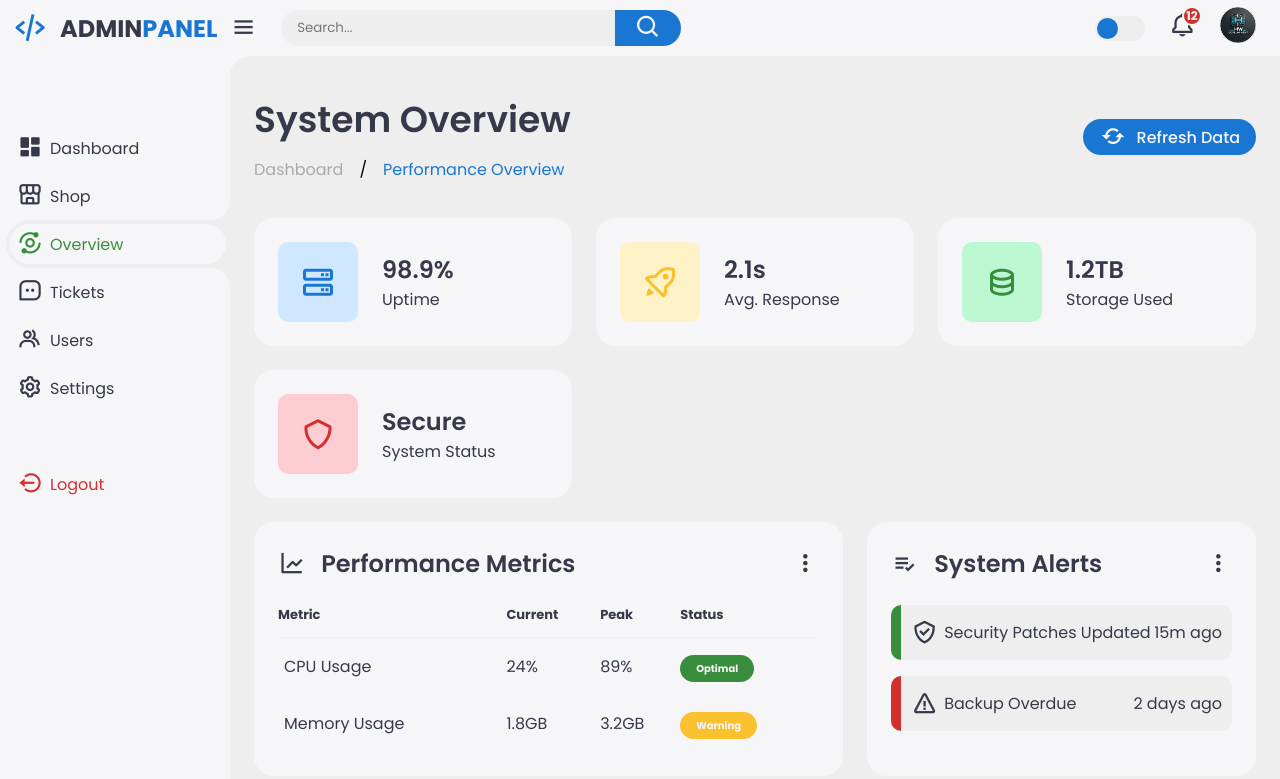
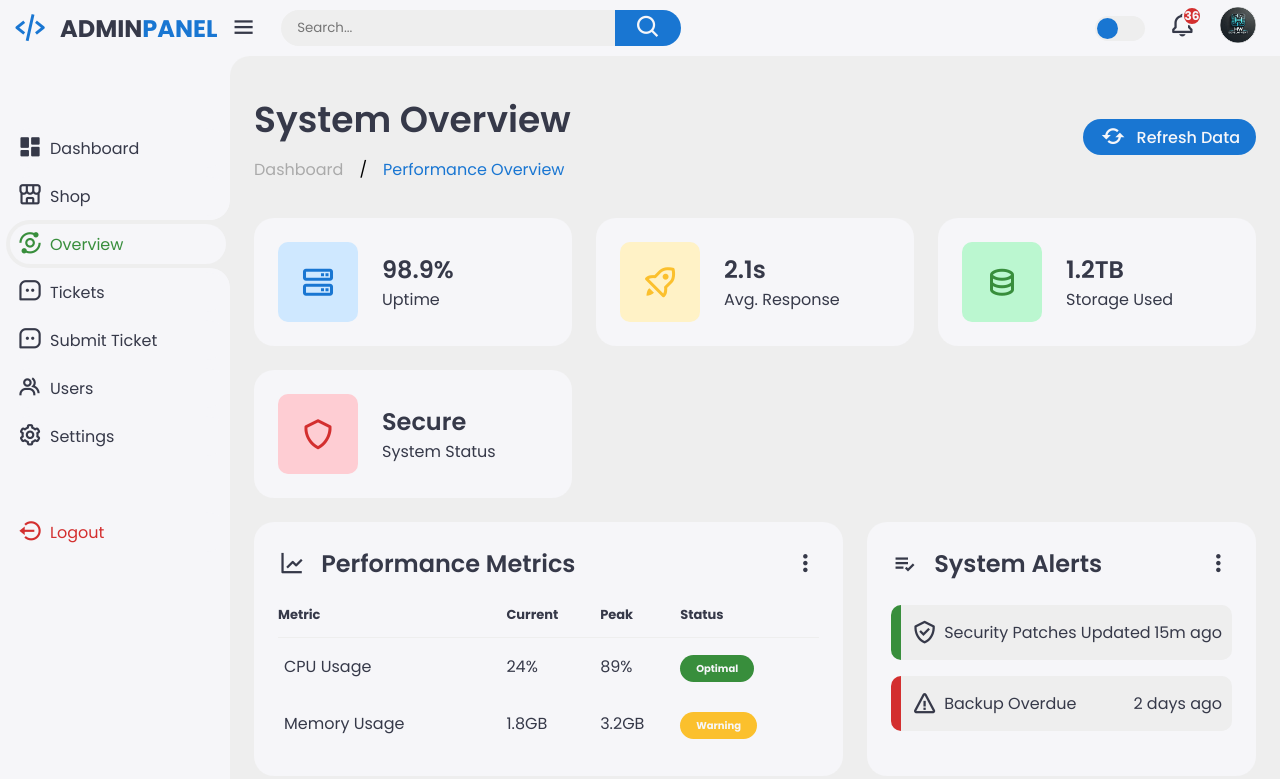
Before and after one commit to Mistrix00/website, a plain HTML site: page overview.html in a window 1280 px wide. Drawn offline with nearby package versions, Linux system fonts and the light colour scheme; a script that the page names is missing.

Commit message:
Update overview.html

```diff
--- a/overview.html
+++ b/overview.html
@@ -22,6 +22,7 @@
             <li><a href="shop.html"><i class='bx bx-store-alt'></i>Shop</a></li>
             <li class="active"><a href="index.html"><i class='bx bx-analyse'></i>Overview</a></li>
             <li><a href="ticket.html"><i class='bx bx-message-square-dots'></i>Tickets</a></li>
+            <li><a href="submit_ticket.html"><i class='bx bx-message-square-dots'></i>Submit Ticket</a></li>
             <li><a href="users.html"><i class='bx bx-group'></i>Users</a></li> <!-- Update link to users.html -->
             <li><a href="settings.html"><i class='bx bx-cog'></i>Settings</a></li> <!-- Update link to settings.html -->
         </ul>
@@ -51,7 +52,7 @@
             <label for="theme-toggle" class="theme-toggle"></label>
             <a href="#" class="notif">
                 <i class='bx bx-bell'></i>
-                <span class="count">12</span>
+                <span class="count">36</span>
             </a>
             <a href="#" class="profile">
                 <img src="logo.png">
```
